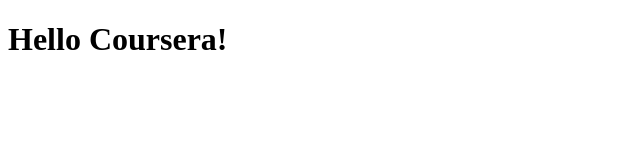
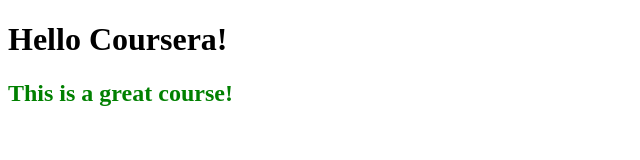
Before and after one commit to JomeoPugz/coursera-test, a plain HTML site: page site/index.html in a window 1280 px wide. Shown: the whole page, without its empty margins (0-640 px from the left). Drawn offline with Linux system fonts and the light colour scheme.

Commit message:
small addition to our page content.

```diff
--- a/site/index.html
+++ b/site/index.html
@@ -5,5 +5,6 @@
 </head>
 <body>
 <h1>Hello Coursera!</h1>
+<h2 style="color:green;">This is a great course!</h2>
 </body>
 </html>
```
